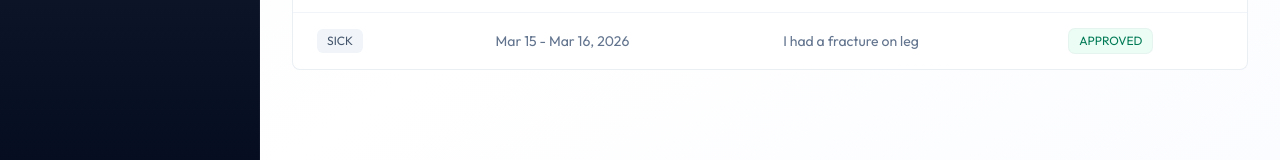
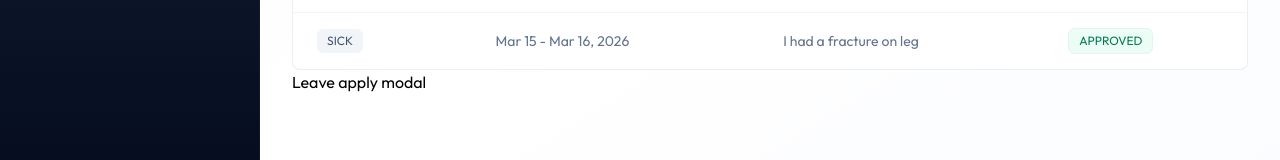
Before and after one commit to Shakithyanshaw/FULLSTACK-Employee-Management-System, a React (Vite) app in the folder client/: page /leave in a window 1280 px wide. Shown: the part 461-621 px from the top of the page. Built offline with nearby package versions, Linux system fonts and the light colour scheme.

Commit message:
feat: add ApplyLeaveModal component for leave application submission

```diff
--- /dev/null
+++ b/client/src/components/leave/ApplyLeaveModal.jsx
@@ -0,0 +1,9 @@
+const ApplyLeaveModal = () => {
+  return (
+    <div>
+      <h1>Leave apply modal</h1>
+    </div>
+  );
+};
+
+export default ApplyLeaveModal;
--- a/client/src/pages/Leave.jsx
+++ b/client/src/pages/Leave.jsx
@@ -8,6 +8,7 @@ import {
   PlusIcon,
 } from 'lucide-react';
 import LeaveHistory from '../components/leave/LeaveHistory';
+import ApplyLeaveModal from '../components/leave/ApplyLeaveModal';
 
 const Leave = () => {
   const [leaves, setLeaves] = useState([]);
@@ -85,6 +86,11 @@ const Leave = () => {
         </div>
       )}
       <LeaveHistory leaves={leaves} isAdmin={isAdmin} onUpdate={fetchLeaves} />
+      <ApplyLeaveModal
+        open={showModal}
+        onClose={() => setShowModal(false)}
+        onSuccess={fetchLeaves}
+      />
     </div>
   );
 };
```
